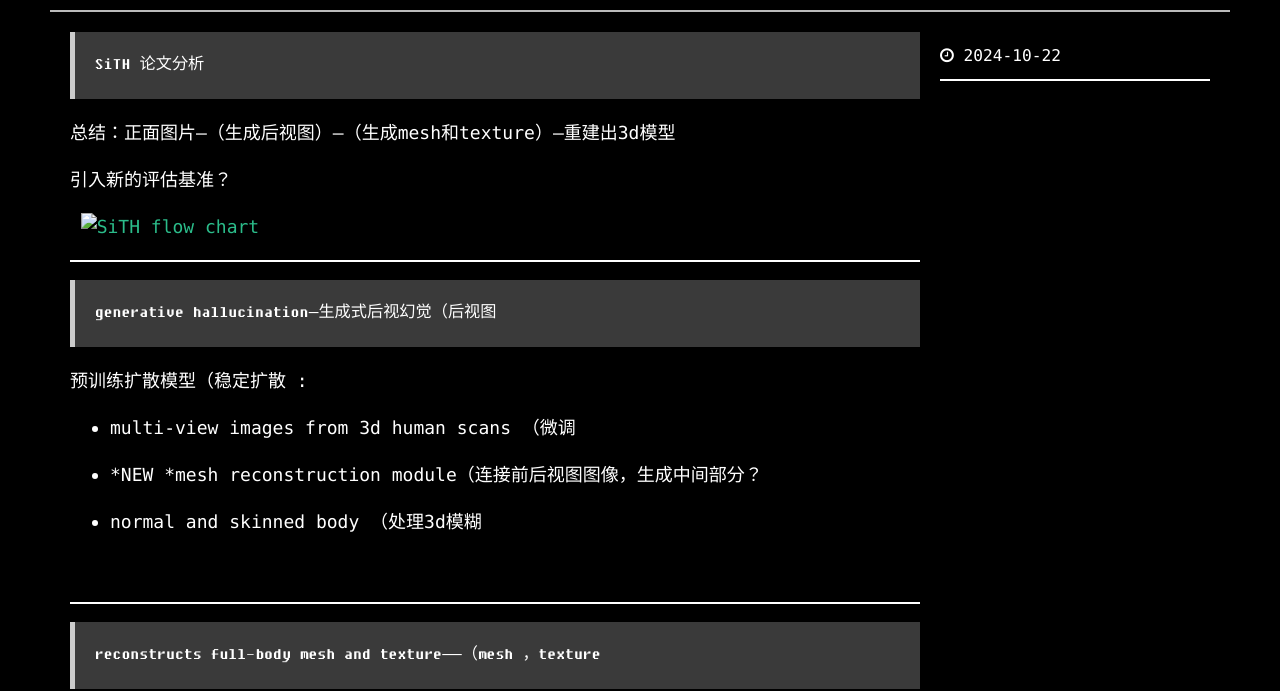
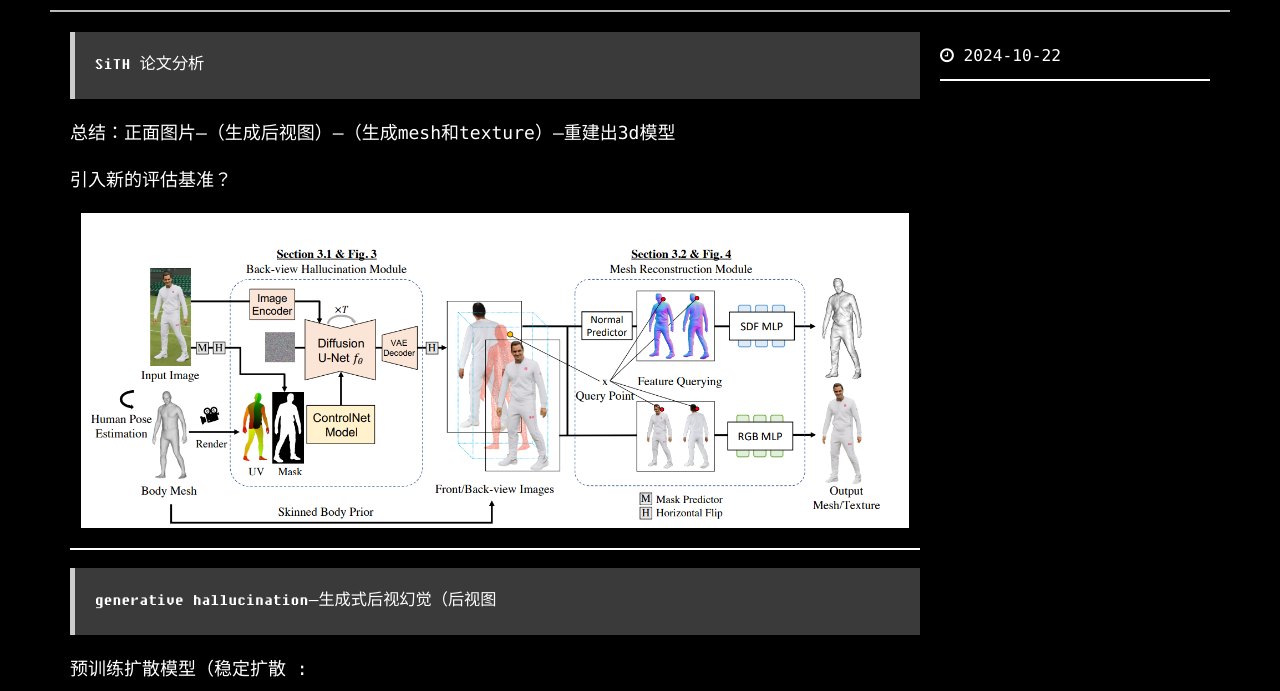
Before and after one commit to woodencentaur/Wblog.github.io, a plain HTML site: page 2024/10/22/SiTH-NERF/index.html in a window 1280 px wide. Shown: the part 143-834 px from the top of the page. Drawn offline with Linux system fonts and the light colour scheme; files whose address does not match are found by name.

Commit message:
Site updated: 2024-10-22 18:05:43

```diff
--- a/2024/10/22/SiTH-NERF/index.html
+++ b/2024/10/22/SiTH-NERF/index.html
@@ -136,7 +136,7 @@
 </blockquote>
 <p>总结：正面图片–（生成后视图）–（生成mesh和texture）–重建出3d模型</p>
 <p>引入新的评估基准？</p>
-<p><img src="/.com//1_MyBlog\Hexo\source_posts\SiTH-NERF\SiTH%20flow%20chart.png" alt="SiTH flow chart"></p>
+<p><img src="/.com//1_MyBlog\Hexo\source_posts\SiTH%20flow%20chart.png" alt="SiTH flow chart"></p>
 <hr>
 <blockquote>
 <p>generative hallucination–生成式后视幻觉（后视图</p>
```
Also changed, not shown: index.html (+1 -1 lines), 2024/10/22/SiTH-NERF/SiTH flow chart.png (renamed from 2024/10/15/first-post/iTH flow chart.png).
